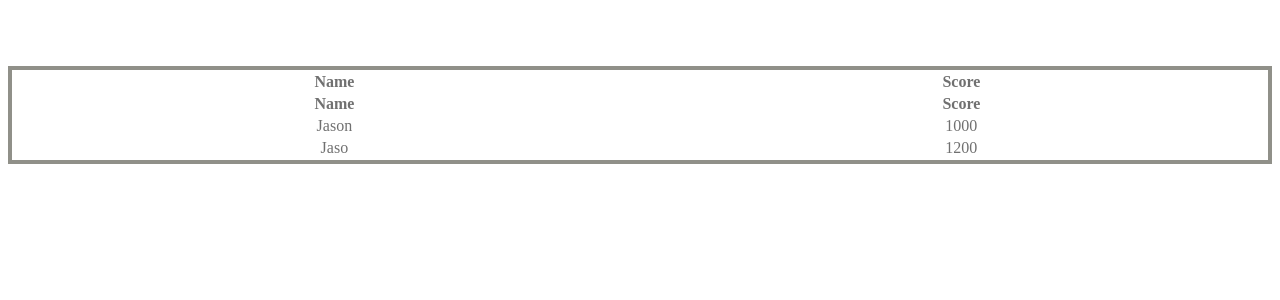
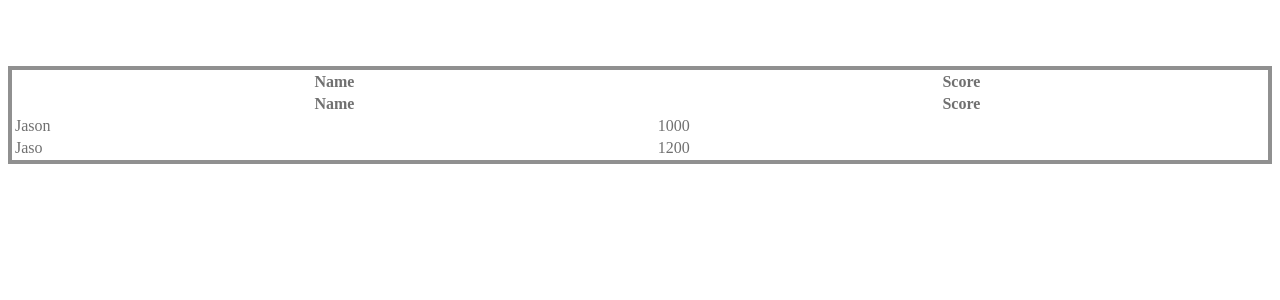
Before and after one commit to JasoXDDD/workingFastpages, a Jekyll site: the page built from _posts/2023-05-29-javascript-snippets.md, in a window 1280 px wide. Shown: the top 300 px of the page. Built offline with Jekyll 4.4.1, drawn with Linux system fonts in a browser that asks for light colours.

Commit message:
modified:   _posts/2023-05-29-javascript-snippets.md

```diff
--- a/_posts/2023-05-29-javascript-snippets.md
+++ b/_posts/2023-05-29-javascript-snippets.md
@@ -4,7 +4,7 @@ permalink: /javascriptTicket
 <head>
     <script src="https://code.jquery.com/jquery-1.12.4.min.js"></script>
 </head>
-<h1 style="color:white; text-align: center;">Table</h1>
+<h1 style="color:white; text-align: left;">Table</h1>
 <style>
   #sample_style{
     width: 100%;
@@ -12,7 +12,7 @@ permalink: /javascriptTicket
     border: 4px solid #808080;
   }
 </style>
-<table id="table" style="width: 100%; color: #707070; border: 4px solid #909089; text-align: center;">
+<table id="table" style="width: 100%; color: #707070; border: 4px solid #909090;">
   <tr>
     <th>Name</th>
     <th>Score</th>
```
